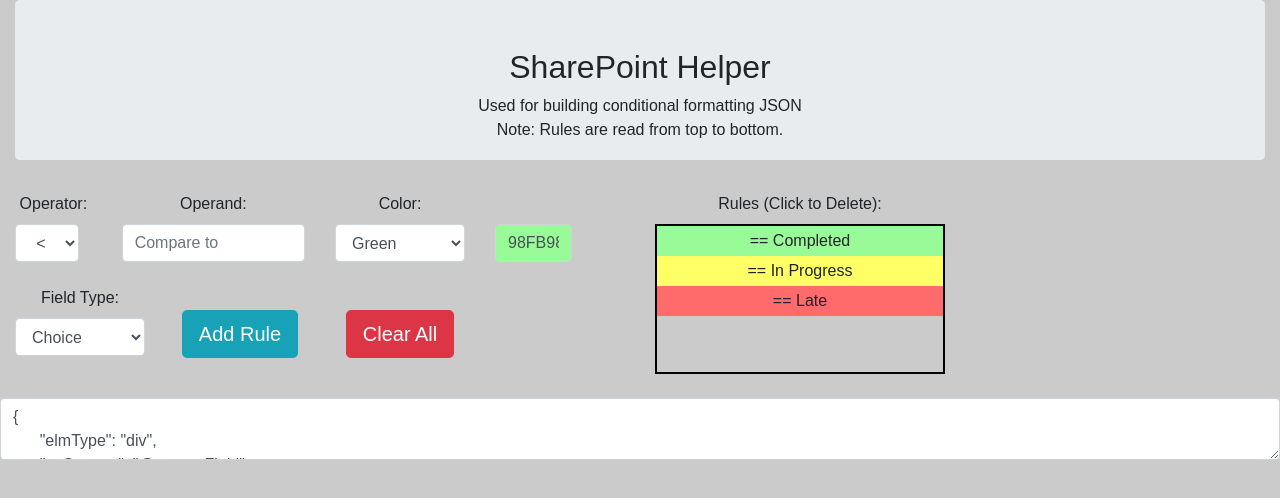
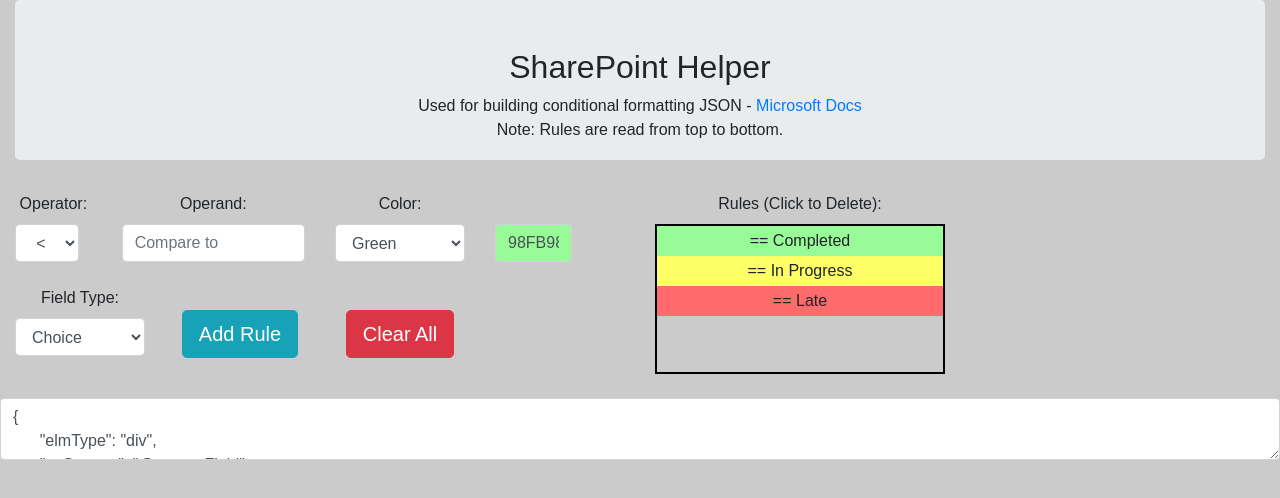
Before and after one commit to alecmaly/SharePoint-JSON-Helper, a React (Create React App) app: page / in a window 1280 px wide. Shown: the top 498 px of the page. Built offline with nearby package versions, Linux system fonts and the light colour scheme.

Commit message:
added microsoft docs link

```diff
--- a/src/App.js
+++ b/src/App.js
@@ -169,7 +169,7 @@
         <header>
           <Jumbotron className='banner' color='red'>
             <h2>SharePoint Helper</h2>
-            <p>Used for building conditional formatting JSON <br />
+            <p>Used for building conditional formatting JSON - <a target='_blank' href='https://docs.microsoft.com/en-us/sharepoint/dev/declarative-customization/column-formatting'>Microsoft Docs</a> <br />
             Note: Rules are read from top to bottom.
             </p>
           </Jumbotron>
```
